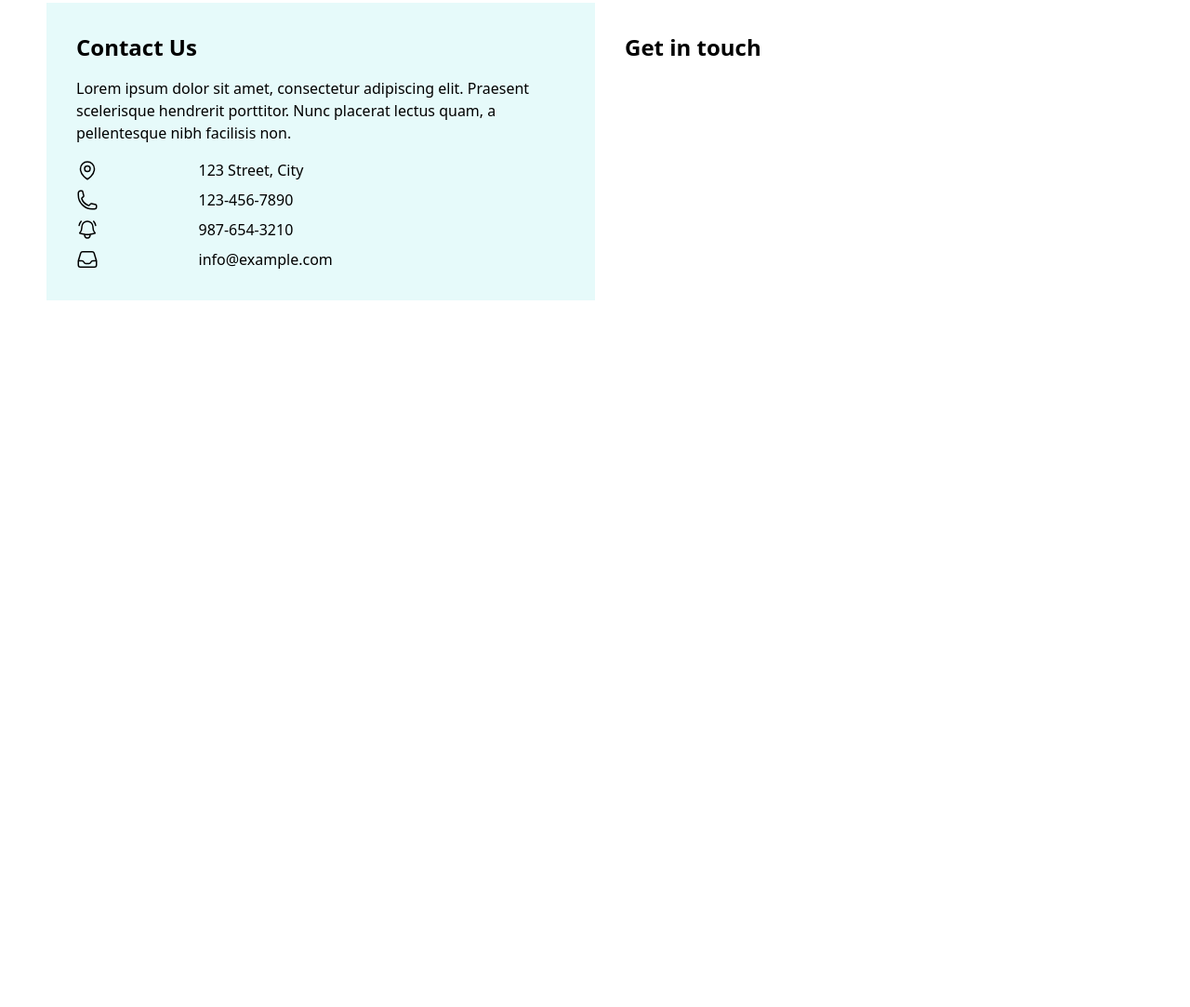
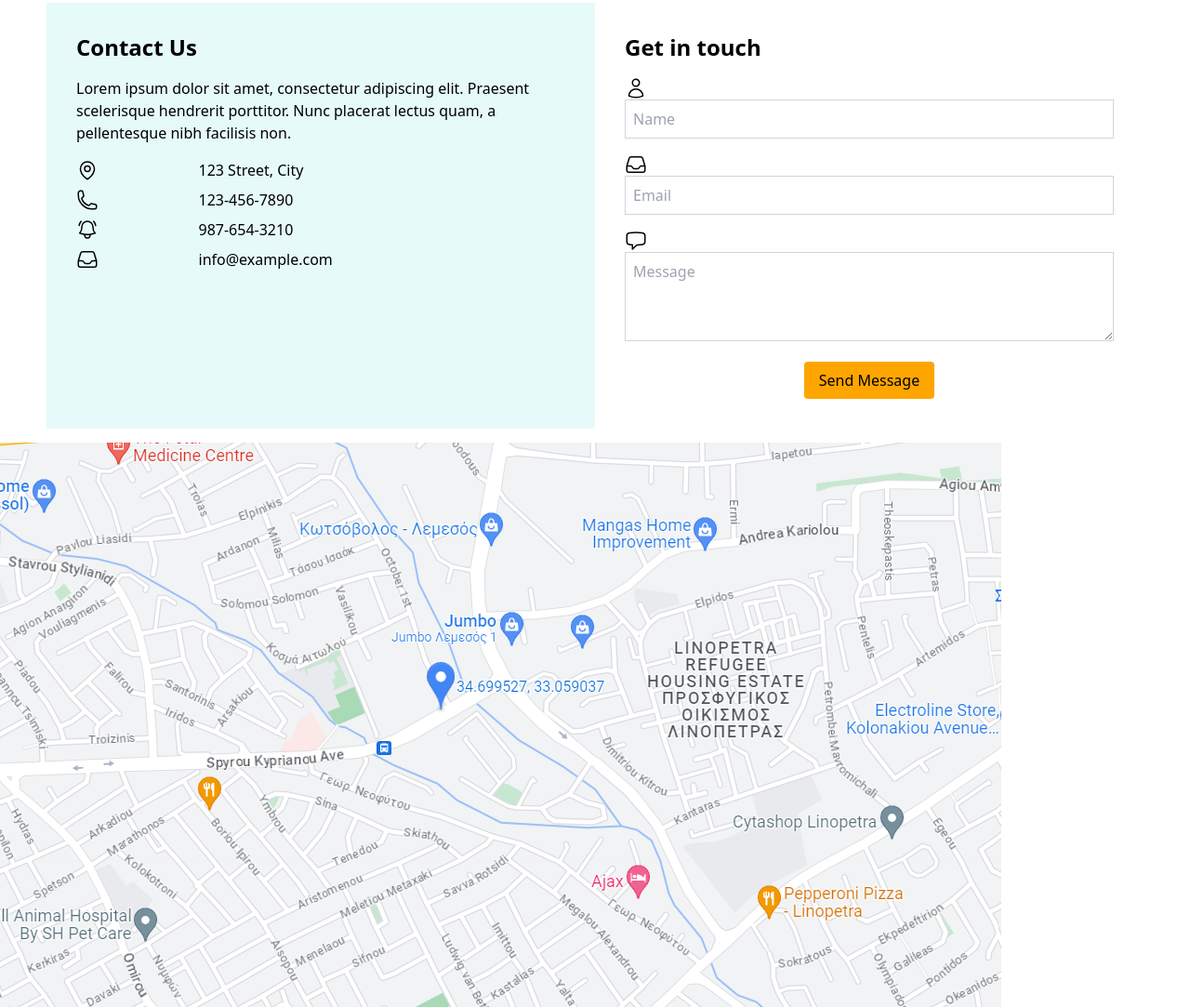
Before and after one commit to TasosStylianou/Wheat_website, a plain HTML site: page index.html in a window 1280 px wide. Shown: the part 3373-4456 px from the top of the page at 93% size. Before the commit the page ends 3711 px from the top, so only its background shows below. Drawn offline with nearby package versions, Linux system fonts and the light colour scheme.

Commit message:
Get in touch section

```diff
--- a/index.html
+++ b/index.html
@@ -244,7 +244,29 @@
     </div>
     <div class="w-1/2 p-8 relative" style="margin-top: 100px">
         <h1 class="font-bold text-2xl mb-4">Get in touch</h1>
+        <div class="mb-4">
+            <svg xmlns="http://www.w3.org/2000/svg" fill="none" viewBox="0 0 24 24" stroke-width="1.5" stroke="currentColor" class="w-6 h-6">
+                <path stroke-linecap="round" stroke-linejoin="round" d="M15.75 6a3.75 3.75 0 11-7.5 0 3.75 3.75 0 017.5 0zM4.501 20.118a7.5 7.5 0 0114.998 0A17.933 17.933 0 0112 21.75c-2.676 0-5.216-.584-7.499-1.632z" />
+            </svg>
+            <input type="text" placeholder="Name" class="border border-gray-300 p-2 pr-10 w-full">
+        </div>
+        <div class="mb-4">
+            <svg xmlns="http://www.w3.org/2000/svg" fill="none" viewBox="0 0 24 24" stroke-width="1.5" stroke="currentColor" class="w-6 h-6">
+                <path stroke-linecap="round" stroke-linejoin="round" d="M2.25 13.5h3.86a2.25 2.25 0 012.012 1.244l.256.512a2.25 2.25 0 002.013 1.244h3.218a2.25 2.25 0 002.013-1.244l.256-.512a2.25 2.25 0 012.013-1.244h3.859m-19.5.338V18a2.25 2.25 0 002.25 2.25h15A2.25 2.25 0 0021.75 18v-4.162c0-.224-.034-.447-.1-.661L19.24 5.338a2.25 2.25 0 00-2.15-1.588H6.911a2.25 2.25 0 00-2.15 1.588L2.35 13.177a2.25 2.25 0 00-.1.661z" />
+            </svg>
+            <input type="email" placeholder="Email" class="border border-gray-300 p-2 pr-10 w-full">
+        </div>
+        <div class="mb-4">
+            <svg xmlns="http://www.w3.org/2000/svg" fill="none" viewBox="0 0 24 24" stroke-width="1.5" stroke="currentColor" class="w-6 h-6">
+                <path stroke-linecap="round" stroke-linejoin="round" d="M2.25 12.76c0 1.6 1.123 2.994 2.707 3.227 1.087.16 2.185.283 3.293.369V21l4.076-4.076a1.526 1.526 0 011.037-.443 48.282 48.282 0 005.68-.494c1.584-.233 2.707-1.626 2.707-3.228V6.741c0-1.602-1.123-2.995-2.707-3.228A48.394 48.394 0 0012 3c-2.392 0-4.744.175-7.043.513C3.373 3.746 2.25 5.14 2.25 6.741v6.018z" />
+            </svg>
+            <textarea placeholder="Message" class="border border-gray-300 p-2 pr-10 w-full h-24"></textarea>
+        </div>
+        <div class="flex justify-center">
+        <button class="text-black py-2 px-4 rounded" style="background-color: orange">Send Message</button>
+        </div>
     </div>
 </div>
+    <img src="images/location.png" alt="Location" class="h-30w-full">
 </body>
 </html>
```
Also changed, not shown: images/location.png (added).
